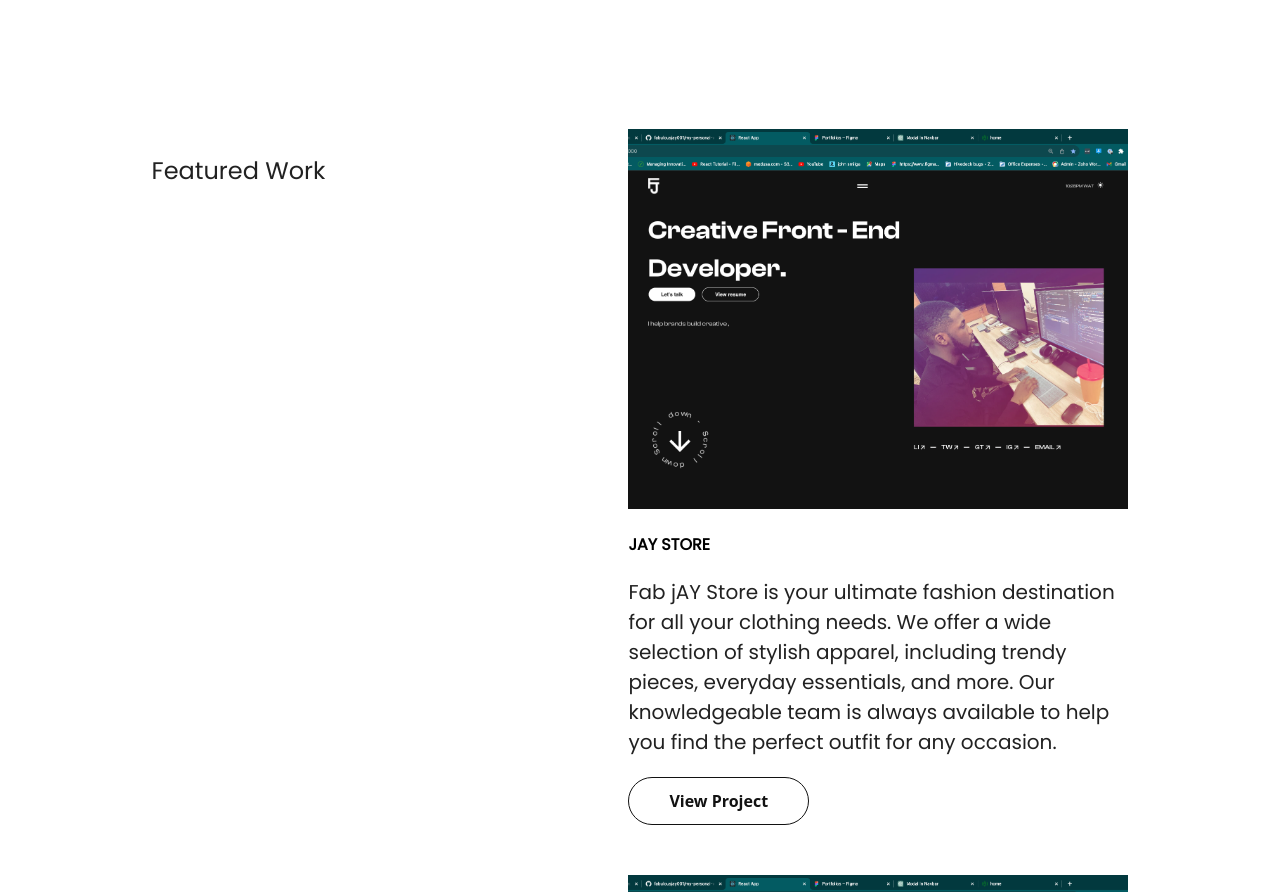
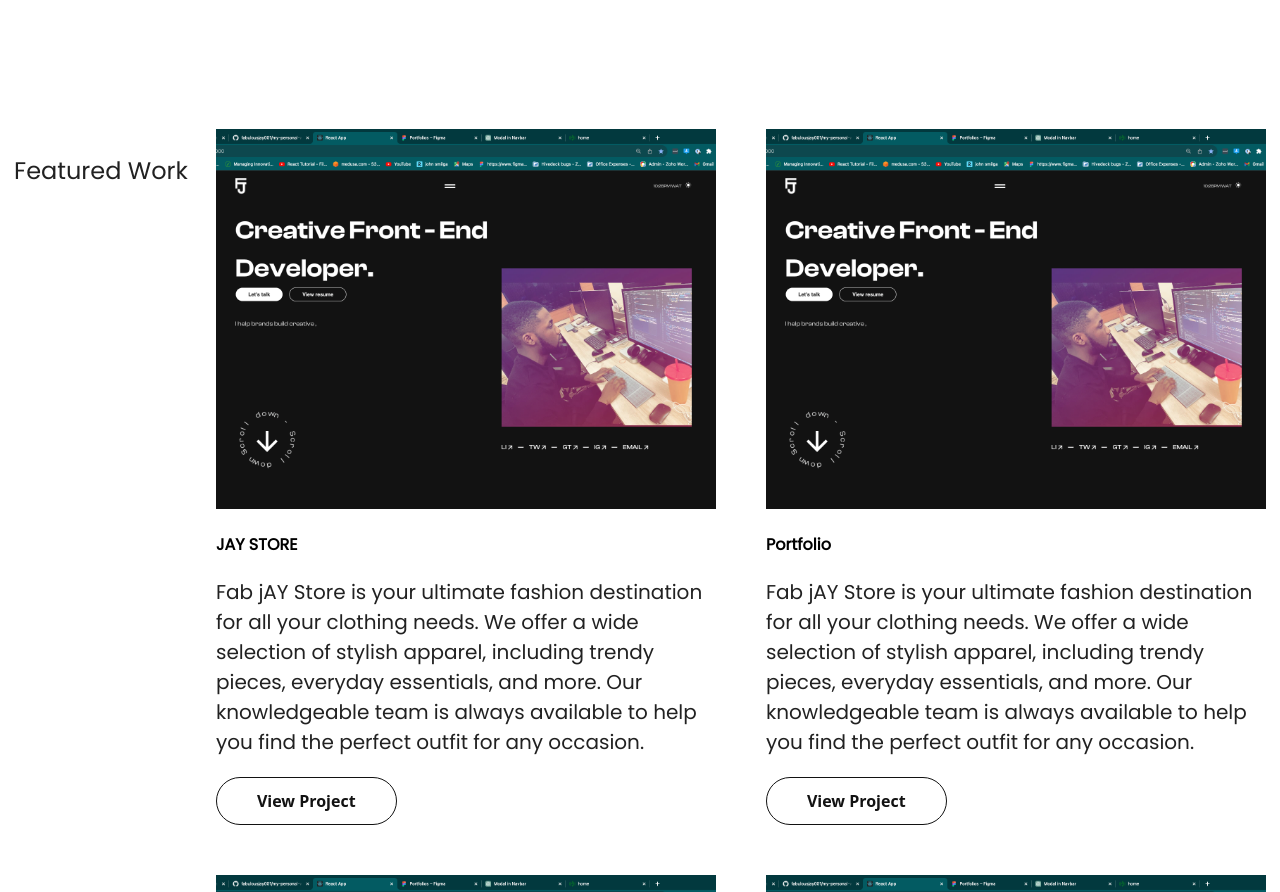
Before and after one commit to Fabulousjay/portfolio-1, a React (Create React App) app: page / in a window 1280 px wide. Shown: the part 1900-2792 px from the top of the page. Built offline with nearby package versions, Linux system fonts and the light colour scheme; a web font is replaced by a local one.

Commit message:
fixed bugs on feature section

```diff
--- a/src/components/Featured/styles.ts
+++ b/src/components/Featured/styles.ts
@@ -38,7 +38,7 @@ export const useProjectStyles = makeStyles((theme: Theme) => ({
 	},
 	flexContainer: {
 		display: 'grid',
-		gridTemplateColumns: 'refpeat(2, 1fr)',
+		gridTemplateColumns: 'repeat(2, 1fr)',
 		gap: '50px',
 		[theme.breakpoints.down('sm')]: {
 			gridTemplateColumns: 'repeat(1, 1fr)',
```
